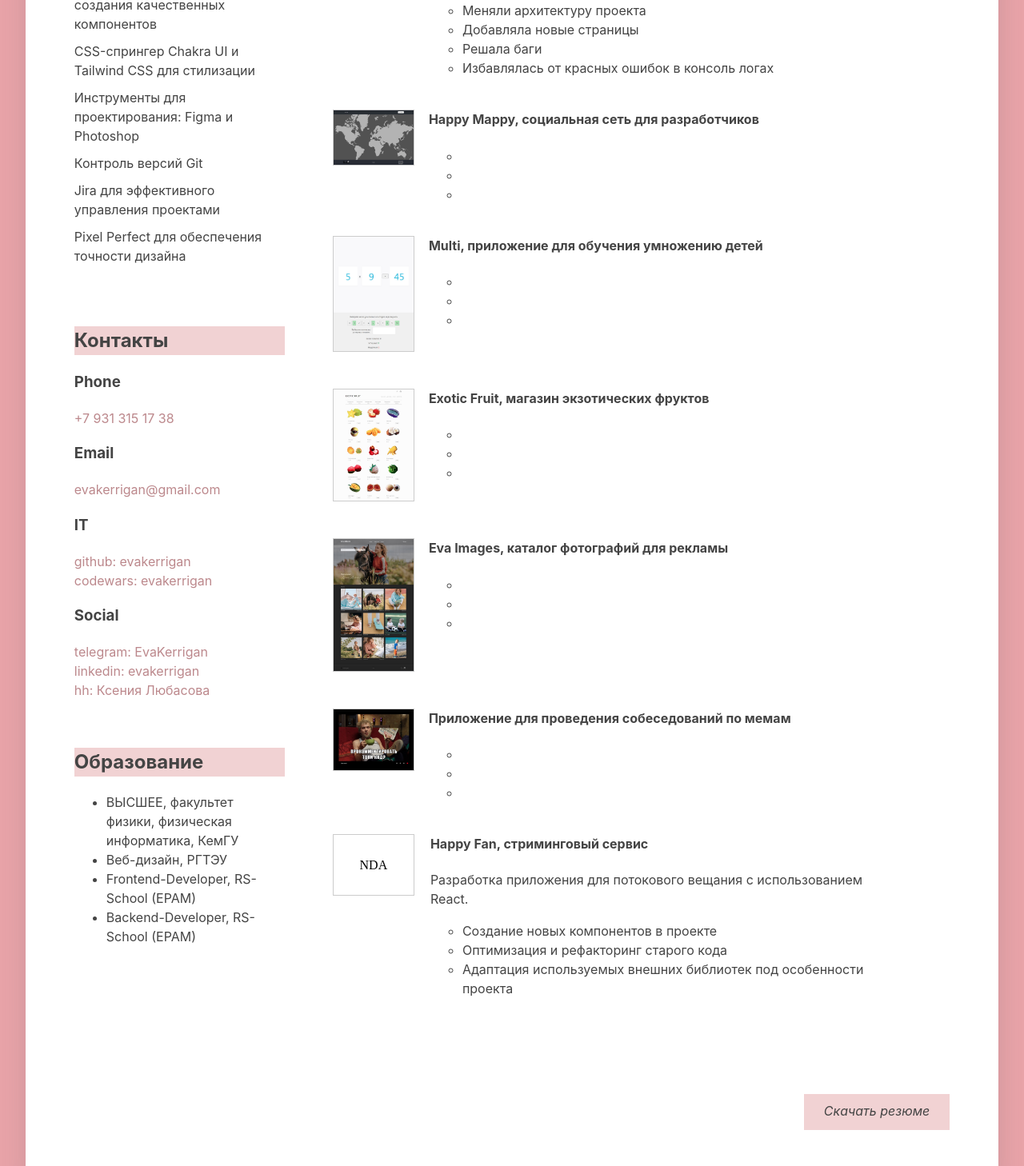
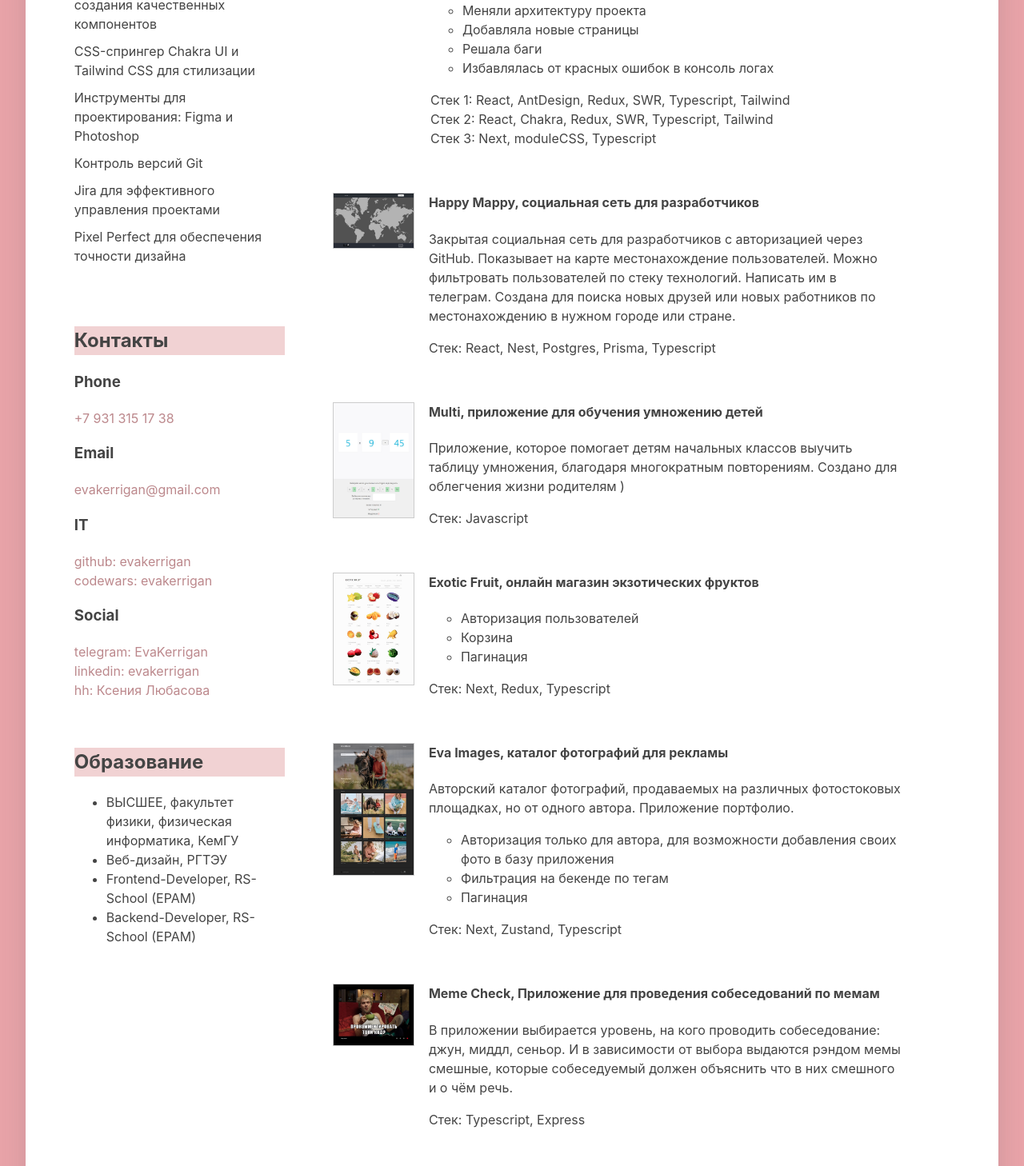
Before and after one commit to evakerrigan/eva-cv, a React (Vite) app: page / in a window 1280 px wide. Shown: the part 932-2390 px from the top of the page at 80% size. Built offline with nearby package versions, Linux system fonts and the light colour scheme; a web font is replaced by a local one.

Commit message:
feat: add projects

```diff
--- a/src/components/Project.tsx
+++ b/src/components/Project.tsx
@@ -12,7 +12,7 @@ export const Project = () => {
         <li className="project-item">
           <div className="project-image-nda">NDA</div>
           <div className="project-details-wrapper">
-            <h4>Payment System, платежная система</h4>
+            <h4>Paykong, (Payment System) платежная система</h4>
             <p>Работа над тремя приложениями для проведения платежей.</p>
             <ul className="project-details">
               <li>Меняла дизайн приложения</li>
@@ -25,6 +25,14 @@ export const Project = () => {
               <li>Решала баги</li>
               <li>Избавлялась от красных ошибок в консоль логах</li>
             </ul>
+
+            <p>
+              Стек 1: React, AntDesign, Redux, SWR, Typescript, Tailwind
+              <br />
+              Стек 2: React, Chakra, Redux, SWR, Typescript, Tailwind
+              <br />
+              Стек 3: Next, moduleCSS, Typescript
+            </p>
           </div>
         </li>
         <li className="project-item">
@@ -33,12 +41,19 @@ export const Project = () => {
           </div>
           <div className="project-details-wrapper">
             <h4>Happy Mappy, социальная сеть для разработчиков</h4>
-            <p></p>
-            <ul className="project-details">
+            <p>
+              Закрытая социальная сеть для разработчиков с авторизацией через
+              GitHub. Показывает на карте местонахождение пользователей. Можно
+              фильтровать пользователей по стеку технологий. Написать им в
+              телеграм. Создана для поиска новых друзей или новых работников по
+              местонахождению в нужном городе или стране.
+            </p>
+            <p>Стек: React, Nest, Postgres, Prisma, Typescript</p>
+            {/* <ul className="project-details">
               <li></li>
               <li></li>
               <li></li>
-            </ul>
+            </ul> */}
           </div>
         </li>
         <li className="project-item">
@@ -47,12 +62,17 @@ export const Project = () => {
           </div>
           <div className="project-details-wrapper">
             <h4>Multi, приложение для обучения умножению детей</h4>
-            <p></p>
-            <ul className="project-details">
+            <p>
+              Приложение, которое помогает детям начальных классов выучить
+              таблицу умножения, благодаря многократным повторениям. Создано для
+              облегчения жизни родителям )
+            </p>
+            {/* <ul className="project-details">
               <li></li>
               <li></li>
               <li></li>
-            </ul>
+            </ul> */}
+            <p>Стек: Javascript</p>
           </div>
         </li>
         <li className="project-item">
@@ -60,13 +80,13 @@ export const Project = () => {
             <img src={exoticFruit} alt="project" />
           </div>
           <div className="project-details-wrapper">
-            <h4>Exotic Fruit, магазин экзотических фруктов</h4>
-            <p></p>
+            <h4>Exotic Fruit, онлайн магазин экзотических фруктов</h4>
             <ul className="project-details">
-              <li></li>
-              <li></li>
-              <li></li>
+              <li>Авторизация пользователей</li>
+              <li>Корзина</li>
+              <li>Пагинация</li>
             </ul>
+            <p>Стек: Next, Redux, Typescript</p>
           </div>
         </li>
         <li className="project-item">
@@ -75,12 +95,19 @@ export const Project = () => {
           </div>
           <div className="project-details-wrapper">
             <h4>Eva Images, каталог фотографий для рекламы</h4>
-            <p></p>
+            <p>
+              Авторский каталог фотографий, продаваемых на различных
+              фотостоковых площадках, но от одного автора. Приложение портфолио.
+            </p>
             <ul className="project-details">
-              <li></li>
-              <li></li>
-              <li></li>
+              <li>
+                Авторизация только для автора, для возможности добавления своих
+                фото в базу приложения
+              </li>
+              <li>Фильтрация на бекенде по тегам</li>
+              <li>Пагинация</li>
             </ul>
+            <p>Стек: Next, Zustand, Typescript</p>
           </div>
         </li>
         <li className="project-item">
@@ -88,13 +115,21 @@ export const Project = () => {
             <img src={mem} alt="project" />
           </div>
           <div className="project-details-wrapper">
-            <h4>Приложение для проведения собеседований по мемам</h4>
-            <p></p>
-            <ul className="project-details">
+            <h4>
+              Meme Check, Приложение для проведения собеседований по мемам
+            </h4>
+            <p>
+              В приложении выбирается уровень, на кого проводить собеседование:
+              джун, миддл, сеньор. И в зависимости от выбора выдаются рэндом
+              мемы смешные, которые собеседуемый должен объяснить что в них
+              смешного и о чём речь.
+            </p>
+            <p>Стек: Typescript, Express</p>
+            {/* <ul className="project-details">
               <li></li>
               <li></li>
               <li></li>
-            </ul>
+            </ul> */}
           </div>
         </li>
         {/* <li className="project-item">
@@ -117,7 +152,8 @@ export const Project = () => {
             <h4>Happy Fan, стриминговый сервис</h4>
             <p>
               Разработка приложения для потокового вещания с использованием
-              React.
+              React. С личными страницами пользователей, галереей фотографий и
+              чатами.
             </p>
             <ul className="project-details">
               <li>Создание новых компонентов в проекте</li>
@@ -126,6 +162,7 @@ export const Project = () => {
                 Адаптация используемых внешних библиотек под особенности проекта
               </li>
             </ul>
+            <p>Стек: React, Redux, Webpack</p>
           </div>
         </li>
       </ol>
```
